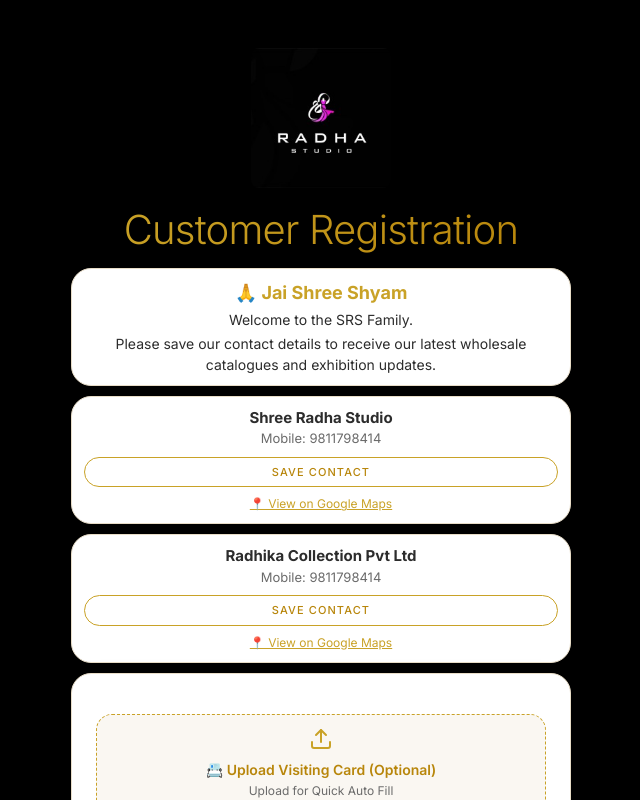
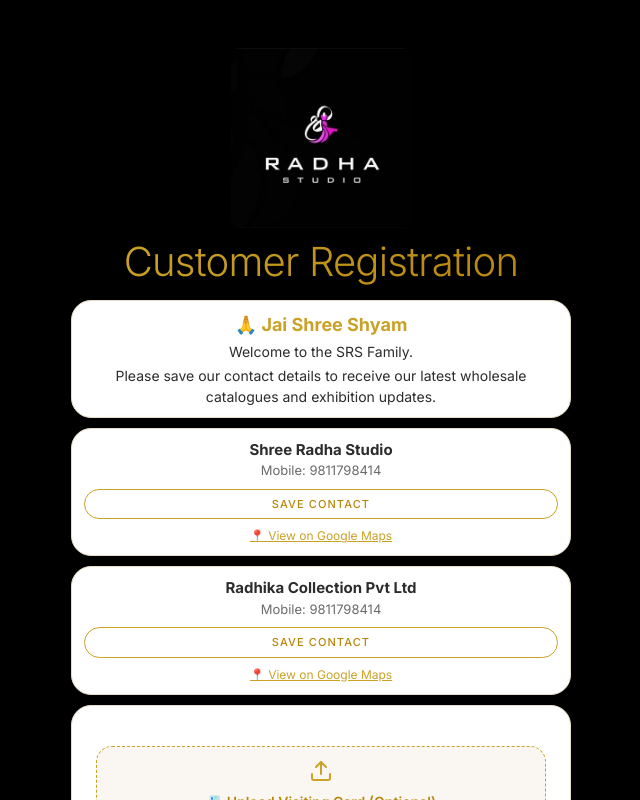
Before and after one commit to abhaysrsdev/SRS-EXHIBITION, a Next.js app: page / in a window 1280 px wide. Shown: the top 800 px of the page, without its empty margins (319-959 px from the left). Built offline with nearby package versions, Linux system fonts and the light colour scheme.

Commit message:
Adjust logo size and vertical spacing

```diff
--- a/components/LandingPageFull.tsx
+++ b/components/LandingPageFull.tsx
@@ -27,8 +27,8 @@
             alt="Shree Radha Studio Logo"
             style={{
               display: 'block',
-              margin: '0 auto 16px auto',
-              width: '140px',
+              margin: '0 auto 8px auto',
+              width: '180px',
               height: 'auto',
               objectFit: 'contain',
               borderRadius: '8px'
```
